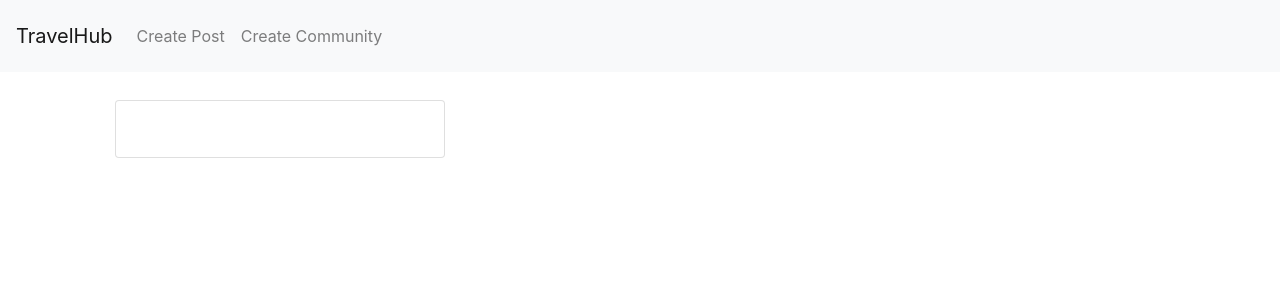
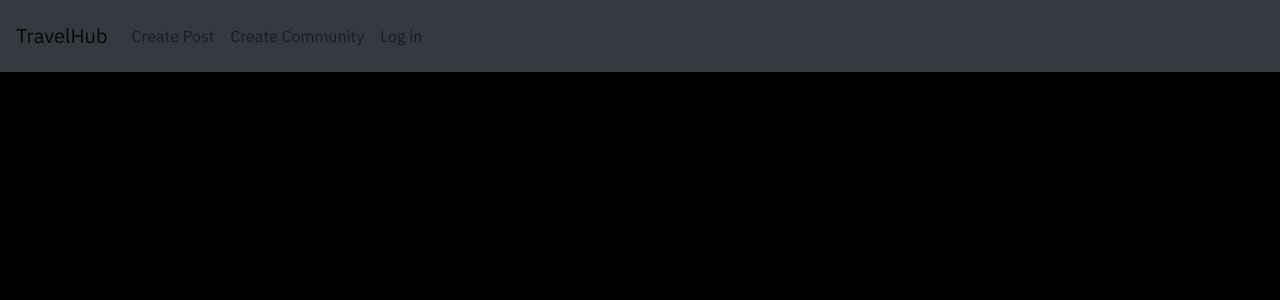
Before and after one commit to maclamour/Project-2-TravelHub, a Node server app: page /travelhub in a window 1280 px wide. Shown: the top 300 px of the page. Run offline with Node 20, Linux system fonts and the light colour scheme; data that the repository does not hold is empty; some libraries are stand-ins or nearby versions.

Commit message:
changes in travel controller, and index.ejs

```diff
--- a/controller/travelHub_controllers.js
+++ b/controller/travelHub_controllers.js
@@ -51,12 +51,12 @@ router.post("/", async (req, res) => {
     }
   });
 
-// index route
+// index route - homepage
 router.get("/", async (req, res) => {
     try {
       const allPost = await db.Post.find();
       const context = { post: allPost };
-      // console.log(allPost)
+
       res.render("index.ejs", context);
     } catch (err) {
       console.log(err);
--- a/models/THPost.js
+++ b/models/THPost.js
@@ -3,10 +3,11 @@ const Posts = require('./travelHub_model');
 
 const postSchema = new mongoose.Schema({
     title: String,
-    subject: String,
+    subject: {type: String, default: null},
     body: String,
     comment: [{type: mongoose.Types.ObjectId,ref: "Comment"}],
     date: {type: Date, default:Date.now},
+    image: {type: String, default: null},
 },
 
 {timestamps: true},
--- a/public/styles/main.css
+++ b/public/styles/main.css
@@ -1,12 +1,55 @@
 
 body {
-    display: flex;
-    display: grid;
-    grid-template-columns: 1fr;
-    grid-template-rows: 2fr;
-    font-family: -apple-system,BlinkMacSystemFont,"Segoe UI",Roboto,"Helvetica Neue",Arial,"Noto Sans",sans-serif,"Apple Color Emoji","Segoe UI Emoji","Segoe UI Symbol","Noto Color Emoji";
-    color: #212529;
-    padding: 10%;
-    justify-items: center;
-    align-items: center;
+    background-color:black;
+    font-family: 'IBM Plex Sans', sans-serif;
+    min-height: calc(100vh - 48px);
+
+
+
 }
+
+.container {
+  padding-top:8px;
+}
+.img-fluid {
+    width: 100%;
+    height: auto;
+}
+
+  .text-muted {
+    text-align: right;
+  }
+
+.card-title {
+  display: flex;
+  cursor:pointer;
+  justify-content: flex-start;
+  font-size: small;
+  text-align: center;
+  color:aliceblue;
+}
+
+  .card{
+   background-color: rgb(26,26,27);
+   color: white;
+
+  }
+
+  .card-body{
+    display:block;
+    /* background:linear-gradient(transparent 150px, rgba(173, 167, 167, 0.928)); */
+    color: white;
+    max-height: 30px;
+    visibility: visible;
+    opacity: .5;
+
+  }
+
+  a:link {
+    color: white;
+    background-color:transparent;
+    text-decoration:none;
+  }
+  /* .fade {
+    -webkit-mask-image: linear-gradient(180deg, #000 60%, transparent);
+  } */
--- a/server.js
+++ b/server.js
@@ -1,6 +1,10 @@
 //importing statements
 const express = require('express')
 const methodOverride = require('method-override');
+const Post =require('./models/THPost')
+const Posts = require('./models/travelHub_model');
+require("./config/db.connection");
+
 
 const app = express()
 const PORT = 4000
@@ -32,7 +36,10 @@ app.get('/*',(req,res)=>{
 
 
 
-
-
+// Post.insertMany(Posts,(err, Posts)=>{
+//     if (err){ console.log(err)}
+//     console.log("added provided  data", Posts)
+//     // mongoose.connection.close();
+// });
 
 app.listen(4000, () => console.log('starting server at port:', PORT))
--- a/views/index.ejs
+++ b/views/index.ejs
@@ -4,36 +4,37 @@
 <!-- head -->
 
 <%-include('partials/nav.ejs')%>
+<body>
 
+    <section>
 
-    <body>
+        <div class="container ">
+            <div class="row">
+                <div class="col-md-4">
+                    <% post.forEach(post=> { %>
+                        <div class="card pt-2 my-2">
+                            <h5 class="card-title"> t/SummerTravel</h5>
+                            <p><img class="card-img-bottom img-fluid" src=<%="post.image" %>></p>
+                            <a href="/travelhub/<%= post._id %>">
+                                <%= post.title %>
+                            </a>
+                            <div class="card-body">
+                                <p class="fade">
+                                    <%= post.body %>
+                                </p>
+                                <small class="text-muted">
+                                    <%= post.date.toDateString() %>
+                                </small>
 
-        <section>
-            <!-- 1 div in the middle of the page that displays posts created -->
-            <div style="margin:100px" class="post-container">
-                <!-- <div class="row justify-content-center"> -->
-                <div class="col-4">
-                    <div class="card">
-                        <div class="card-body">
-                            <!-- for-loop for posts-->
-                            <ul style="list-style-type: none";>
-                                <% for(let i=0; i<post.length; i++){ %>
-                                    <% let singlePost=post[i]; %>
-                                        <li>
-                                            <div style="overflow:hidden" class="card-header">t/SummerTravel |<a
-                                                    href="/travelhub/<%= singlePost._id %>">
-                                                    <%= singlePost.title %>
-                                                </a>
-                                                <%= singlePost.body %>
-                                            </div>
-                                        </li>
-                                        <% } %>
-                            </ul>
+                            </div>
                         </div>
-                    </div>
+                        <% }) %>
+
                 </div>
+
             </div>
-        </section>
-    </body>
+        </div>
+    </section>
+</body>
 
 </html>
--- a/views/new.ejs
+++ b/views/new.ejs
@@ -2,7 +2,7 @@
 <%-include('partials/nav.ejs')%>
 <body>
 
-    <h1>Create New Post!</h1>
+    <h1>Create a post</h1>
     <div class="container">
        <form action="/travelhub" method="POST">
         <div>
@@ -10,7 +10,8 @@
            <li> <label for="title">Title</label><input type="text" name="title" placeholder="title" id="title"/> </li>
            <li><label for="subject">Subject</label><input type="text" name="subject" placeholder="subject" id="subject"/></li>
             <li><label for="body">Body</label><input type="text" name="body" placeholder="body" id="body"/></li>
-            <button>Submit Post</button>
+            <li><label for="body">Image</label><input type="text" name="body" placeholder="url" id="body"/></li>
+            <button>Submit</button>
         </ul>
         </div>
        </form>
--- a/views/partials/nav.ejs
+++ b/views/partials/nav.ejs
@@ -7,23 +7,20 @@
     <meta name="viewport" content="width=device-width, initial-scale=1.0">
     <title>TravelHub - Dive into anything</title>
     <link rel="stylesheet" href="https://cdn.jsdelivr.net/npm/bootstrap@4.3.1/dist/css/bootstrap.min.css" integrity="sha384-ggOyR0iXCbMQv3Xipma34MD+dH/1fQ784/j6cY/iJTQUOhcWr7x9JvoRxT2MZw1T" crossorigin="anonymous">
+    <link rel="preconnect" href="https://fonts.googleapis.com">
+    <link rel="preconnect" href="https://fonts.gstatic.com" crossorigin>
+    <link href="https://fonts.googleapis.com/css2?family=IBM+Plex+Sans&display=swap" rel="stylesheet">
 
+    <link rel="stylesheet" href="/styles/main.css" />
+        <script src='/scripts/main.js' defer></script>
     <script src="https://kit.fontawesome.com/a4bc1f89d6.js" crossorigin="anonymous"></script>
 </head>
-
 <body>
-    <!-- Navbar -->
     <section>
         <div class="container">
-            <nav class="navbar navbar-expand-lg bg-light navbar-light py-3 fixed-top ">
-
-
+            <nav class="navbar navbar-expand-lg bg-dark navbar-light py-3 fixed-top ">
                 <i class="fa-thin fa-plane"></i>
                 <a href="/travelhub/" class="navbar-brand">TravelHub</a>
-
-                <button class="navbar-toggler" type="button" data-bs-toggle="collapse" data-bs-target="#navmenu"><span
-                        class="navbar-toggler-icon"></span></button>
-                <div class="collapse navbar-collapse" id="navmenu">
                 <ul class="navbar-nav ms-auto">
                     <li class="nav-item">
                         <a href="/travelhub/new" class="nav-link">Create Post</a>
@@ -31,12 +28,14 @@
                     <li class="nav-item">
                         <a href="#NewCommunity" class="nav-link">Create Community</a>
                     </li>
+                    <li class="nav-item">
+                        <a href="#NewCommunity" class="nav-link">Log in</a>
+                    </li>
                 </ul>
+
+            </nav>
         </div>
-            </nav>
-
     </section>
-
-
+</body>
 
 </html>
```
Also changed, not shown: models/travelHub_model.js (+60 -8 lines), views/comment/show.ejs (+10 -25 lines), views/show.ejs (+8 -6 lines). Lines whose indentation alone changed are shown as unchanged.
